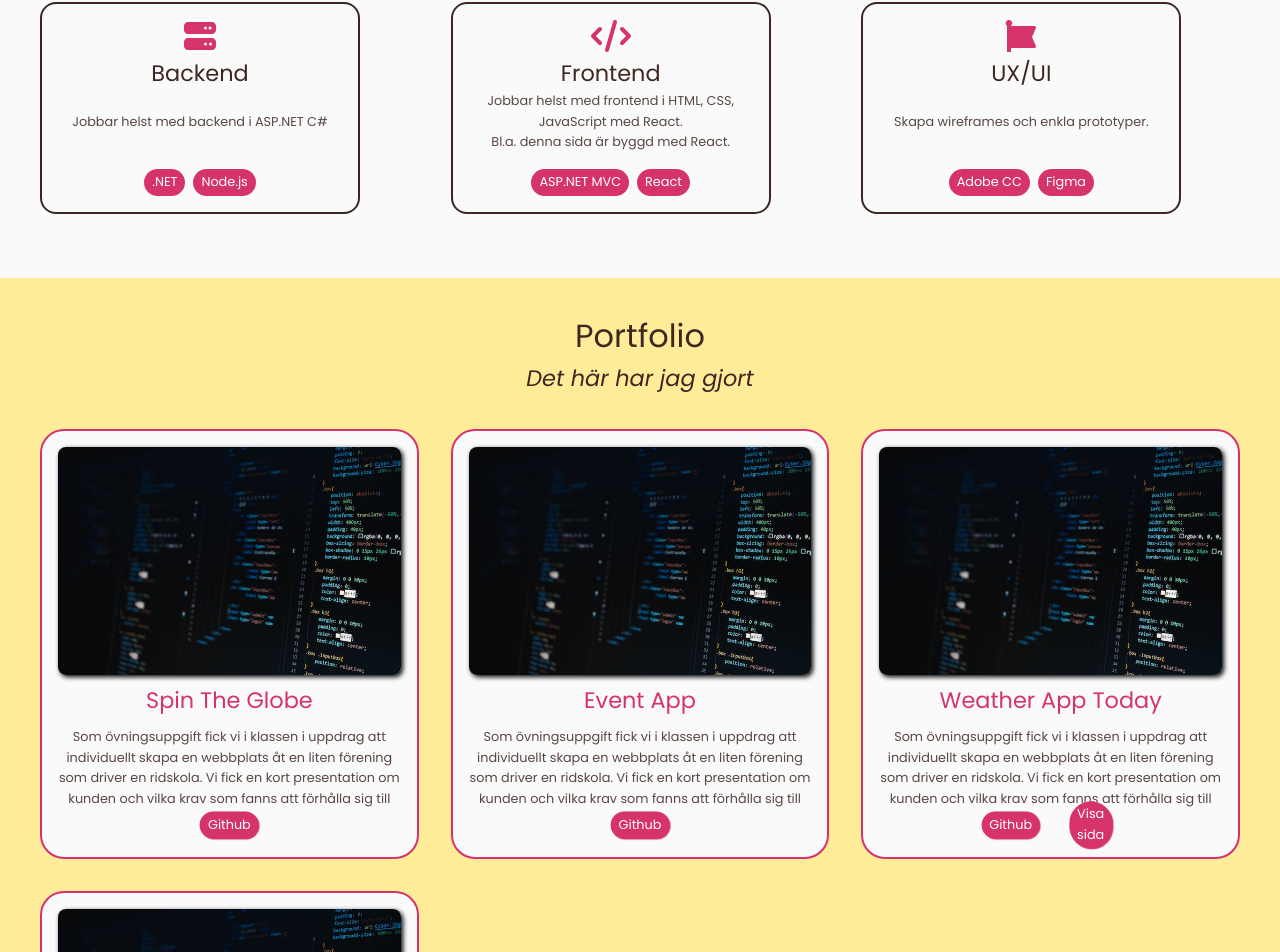
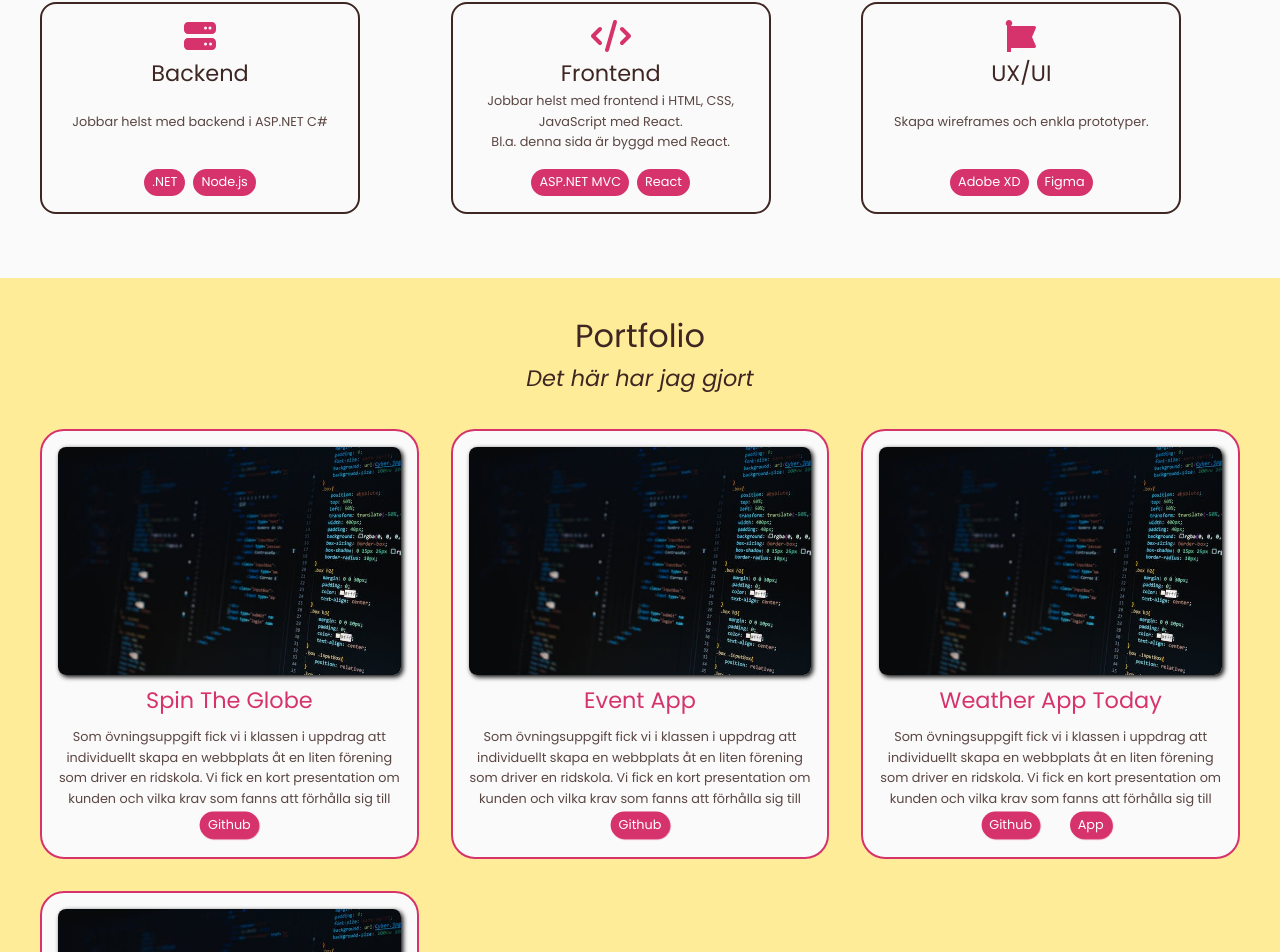
Before and after one commit to sunandacarlstrom/sunandacarlstrom.github.io, a React (Create React App) app: page / in a window 1280 px wide. Shown: the part 949-1901 px from the top of the page. Built offline with nearby package versions, Linux system fonts and the light colour scheme.

Commit message:
Startsidans layout är klar

```diff
--- a/src/components/Pages/Home/Home.jsx
+++ b/src/components/Pages/Home/Home.jsx
@@ -18,16 +18,18 @@ const Home = () => {
                     <p className="text">Jobbar helst med backend i ASP.NET C#</p>
                 </Competence>
                 <Competence title="Frontend" subTitles={["ASP.NET MVC", "React"]} icon="code">
-                    <p className="text">Jobbar helst med frontend i HTML, CSS, JavaScript med React.</p>
+                    <p className="text">
+                        Jobbar helst med frontend i HTML, CSS, JavaScript med React.
+                    </p>
                     <p className="text">Bl.a. denna sida är byggd med React.</p>
                 </Competence>
-                <Competence title="UX/UI" subTitles={["Adobe CC", "Figma"]} icon="">
+                <Competence title="UX/UI" subTitles={["Adobe XD", "Figma"]} icon="">
                     <p className="text">Skapa wireframes och enkla prototyper.</p>
                 </Competence>
             </Section>
 
             <Section color="yellow" title="Portfolio" subTitle="Det här har jag gjort">
-                <Portfolio/>
+                <Portfolio />
             </Section>
             {/*
             {/* <Section color="yellow" title="Sektion 2" subTitle="Portfölj">
--- a/src/components/ui/Card/Card.jsx
+++ b/src/components/ui/Card/Card.jsx
@@ -21,7 +21,7 @@ const Card = ({ content }) => {
                 {content.preview ? (
                     <span className={styles.linkButtons}>
                         <a className={styles.linkButton} href={content.preview}>
-                            Visa sida
+                            App
                         </a>
                     </span>
                 ) : (
--- a/src/components/ui/Card/Card.module.css
+++ b/src/components/ui/Card/Card.module.css
@@ -50,7 +50,6 @@
     box-shadow: 1px 1px 1px var(--secondary-color);
     transition: 0.3s ease-in-out;
 
-    font-size: 1rem;
     background-color: var(--secondary-color);
     border-radius: 2rem;
     color: var(--text-color-light);
--- a/src/components/ui/Section/Section.module.css
+++ b/src/components/ui/Section/Section.module.css
@@ -12,11 +12,11 @@
     gap: 2rem;
 }
 
-.title{
+.title {
     color: var(--text-color-dark);
 }
 
-.subTitle{
+.subTitle {
     color: var(--text-color-dark);
     font-size: var(--title-size);
     font-style: italic;
@@ -30,7 +30,6 @@
     background-color: var(--bg-light);
 }
 
-
 @media screen and (min-width: 940px) {
     .content {
         display: grid;
```
Also changed, not shown: 1 other file (tests, documents, lock files or other folders).
